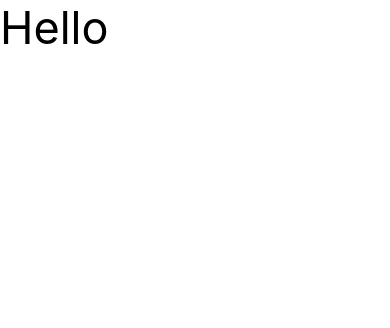
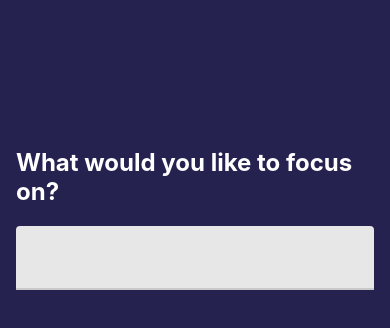
Before and after one commit to adnankarim/timefocus, a React Native app: screen / in a window 390 px wide. Shown: the top 328 px of the page. Built offline with nearby package versions, Linux system fonts and the light colour scheme.

Commit message:
Added Input and background color

```diff
--- a/App.js
+++ b/App.js
@@ -1,10 +1,13 @@
-import React from 'react';
-import { Text, View, StyleSheet } from 'react-native';
+import React, { useState } from 'react';
+import { Text, View, StyleSheet, TouchableWithoutFeedback } from 'react-native';
+import { Focus } from './src/features/focus/Focus';
+const App = () => {
 
-const App = () => {
+  const [focusSubject, setFocusSubject] = useState(null);
+
   return (
-    <View>
-      <Text style={styles.textStyle}>Hello</Text>
+    <View style={styles.container}>
+      <Focus />
     </View>
   );
 };
@@ -16,8 +19,12 @@
 
 const styles = StyleSheet.create({
 
+  container: {
+    flex: 1,
+    backgroundColor: '#252250',
+    color: 'white',
+  },
   textStyle: {
-
-    fontSize: 45,
+    fontSize: 24,
   }
 })
--- a/package.json
+++ b/package.json
@@ -11,7 +11,9 @@
   },
   "dependencies": {
     "react": "17.0.1",
-    "react-native": "0.64.0"
+    "react-native": "0.64.0",
+    "react-native-paper": "^4.7.2",
+    "react-native-vector-icons": "^8.1.0"
   },
   "devDependencies": {
     "@babel/core": "^7.13.14",
--- /dev/null
+++ b/src/features/focus/Focus.js
@@ -0,0 +1,35 @@
+import React, { useState } from 'react';
+import { View, Text, StyleSheet } from 'react-native';
+import { TextInput } from 'react-native-paper';
+
+export const Focus = () => {
+    return (
+        <View style={styles.container}>
+            <View style={styles.titleContainer}>
+                <Text style={styles.title}>What would you like to focus on?</Text>
+                <View style={styles.inputContainer}>
+                    <TextInput />
+                </View>
+            </View>
+        </View>
+    );
+};
+
+const styles = StyleSheet.create({
+    container: {
+        flex: 1,
+    },
+    titleContainer: {
+        flex: 0.5,
+        padding: 16,
+        justifyContent: 'center',
+    },
+    title: {
+        color: 'white',
+        fontWeight: 'bold',
+        fontSize: 24,
+    },
+    inputContainer: {
+        paddingTop: 20,
+    },
+});
```
Also changed, not shown: src/components/RoundedButton.js (added), 1 other file (tests, documents, lock files or other folders).
